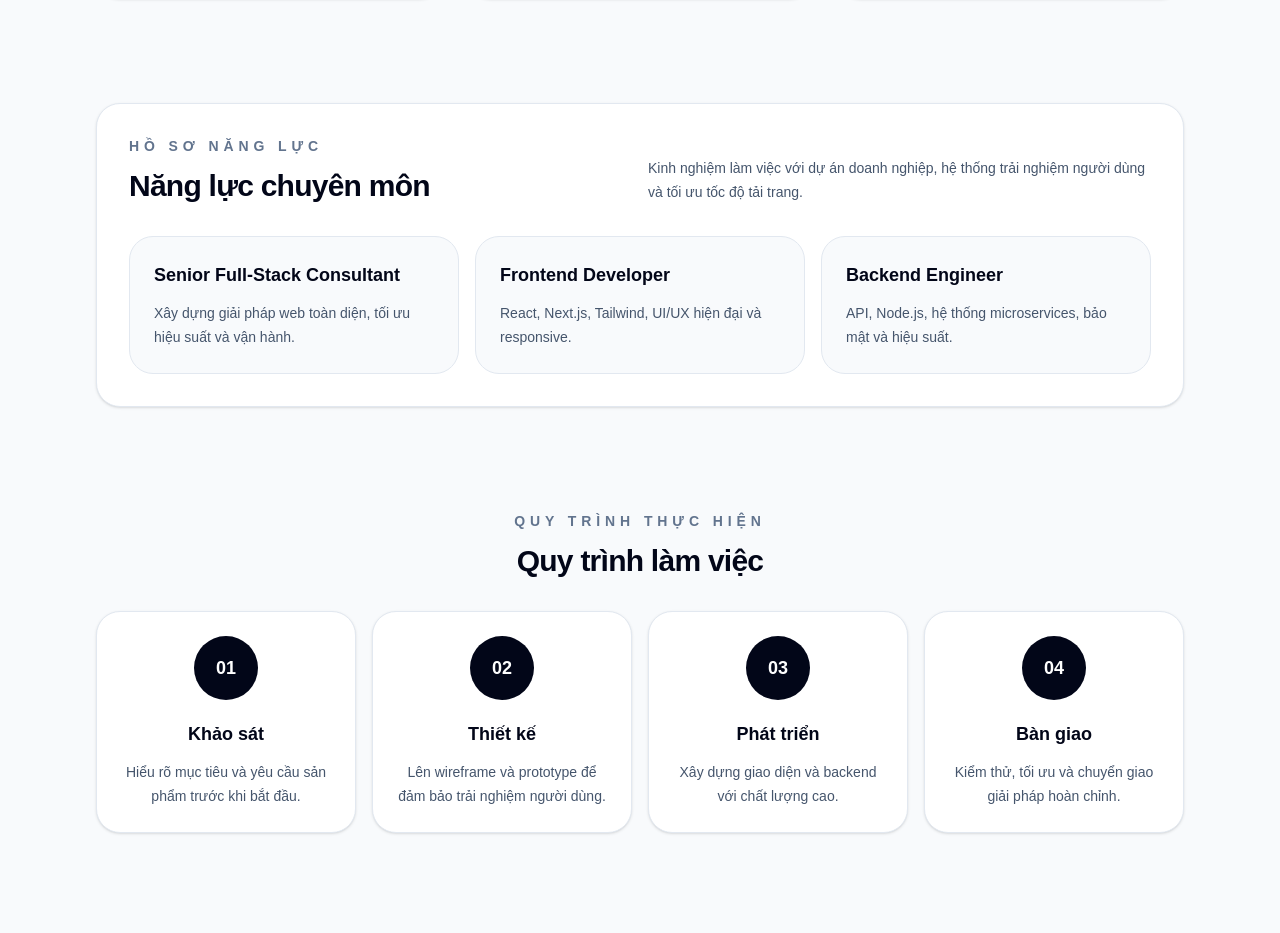
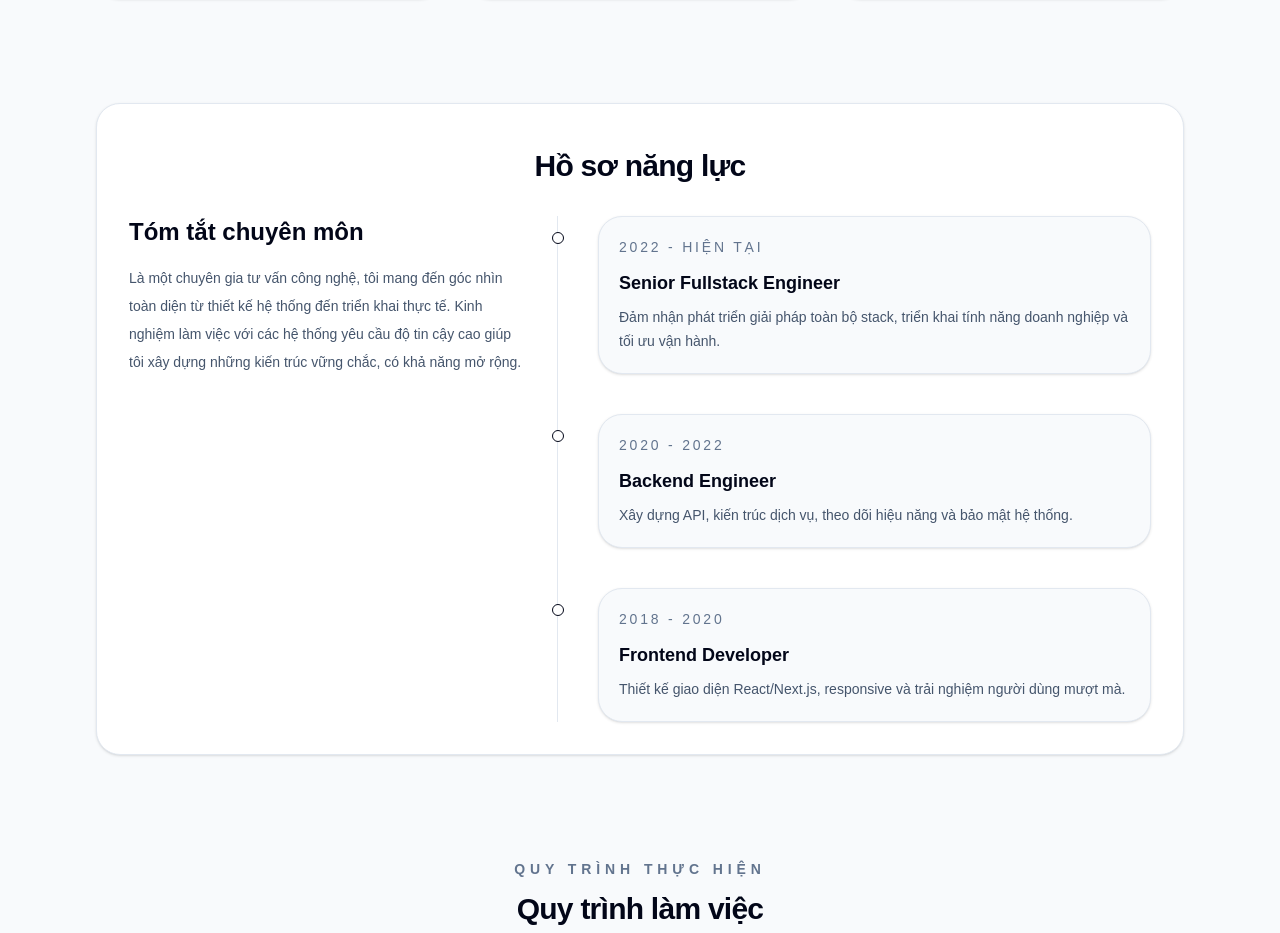
Before and after one commit to DBPCod/Portfolio, a Next.js app in the folder portfolio/: page /dashboard in a window 1280 px wide. Shown: the part 1380-2313 px from the top of the page. Built offline with nearby package versions, Linux system fonts and the light colour scheme.

Commit message:
fix: sửa giao diện quá trình kinh nghiệm

```diff
--- a/portfolio/app/dashboard/_component/Skills.tsx
+++ b/portfolio/app/dashboard/_component/Skills.tsx
@@ -1,26 +1,54 @@
-const skills = [
-  { title: "Senior Full-Stack Consultant", description: "Xây dựng giải pháp web toàn diện, tối ưu hiệu suất và vận hành." },
-  { title: "Frontend Developer", description: "React, Next.js, Tailwind, UI/UX hiện đại và responsive." },
-  { title: "Backend Engineer", description: "API, Node.js, hệ thống microservices, bảo mật và hiệu suất." },
+const overview = {
+  title: "Tóm tắt chuyên môn",
+  description:
+    "Là một chuyên gia tư vấn công nghệ, tôi mang đến góc nhìn toàn diện từ thiết kế hệ thống đến triển khai thực tế. Kinh nghiệm làm việc với các hệ thống yêu cầu độ tin cậy cao giúp tôi xây dựng những kiến trúc vững chắc, có khả năng mở rộng.",
+};
+
+const timelineItems = [
+  {
+    period: "2022 - hiện tại",
+    role: "Senior Fullstack Engineer",
+    detail: "Đảm nhận phát triển giải pháp toàn bộ stack, triển khai tính năng doanh nghiệp và tối ưu vận hành.",
+  },
+  {
+    period: "2020 - 2022",
+    role: "Backend Engineer",
+    detail: "Xây dựng API, kiến trúc dịch vụ, theo dõi hiệu năng và bảo mật hệ thống.",
+  },
+  {
+    period: "2018 - 2020",
+    role: "Frontend Developer",
+    detail: "Thiết kế giao diện React/Next.js, responsive và trải nghiệm người dùng mượt mà.",
+  },
 ];
 
 export default function Skills() {
   return (
     <section id="skills" className="mt-20 rounded-3xl border border-slate-200 bg-white p-8 shadow-sm">
+      <h2 className="w-full mt-3 text-3xl font-semibold tracking-tight text-center text-slate-950">Hồ sơ năng lực</h2>
       <div className="mb-8 grid gap-4 md:grid-cols-2 md:items-end">
-        <div>
-          <p className="text-sm font-semibold uppercase tracking-[0.35em] text-slate-500">Hồ sơ năng lực</p>
-          <h2 className="mt-3 text-3xl font-semibold tracking-tight text-slate-950">Năng lực chuyên môn</h2>
+      </div>
+
+      <div className="flex flex-col gap-8 lg:flex-row lg:items-start">
+        <div className="lg:w-[40%]">
+          <h3 className="text-2xl font-semibold text-slate-950">{overview.title}</h3>
+          <p className="mt-4 text-sm leading-7 text-slate-600">{overview.description}</p>
         </div>
-        <p className="text-sm leading-6 text-slate-600">Kinh nghiệm làm việc với dự án doanh nghiệp, hệ thống trải nghiệm người dùng và tối ưu tốc độ tải trang.</p>
-      </div>
-      <div className="grid gap-4 sm:grid-cols-3">
-        {skills.map((skill) => (
-          <div key={skill.title} className="rounded-3xl border border-slate-200 bg-slate-50 p-6">
-            <h3 className="text-lg font-semibold text-slate-950">{skill.title}</h3>
-            <p className="mt-3 text-sm leading-6 text-slate-600">{skill.description}</p>
-          </div>
-        ))}
+
+        <div className="lg:w-[60%]">
+          <ul className="relative space-y-10 border-l border-slate-200">
+            {timelineItems.map((item) => (
+              <li key={item.period} className="relative pl-10">
+                <span className="absolute left-0 top-4 -translate-x-1/2 h-3 w-3 rounded-full border border-slate-950 bg-white" />
+                <div className="rounded-3xl border border-slate-200 bg-slate-50 p-5 shadow-sm">
+                  <p className="text-sm font-medium uppercase tracking-[0.2em] text-slate-500">{item.period}</p>
+                  <h4 className="mt-3 text-lg font-semibold text-slate-950">{item.role}</h4>
+                  <p className="mt-2 text-sm leading-6 text-slate-600">{item.detail}</p>
+                </div>
+              </li>
+            ))}
+          </ul>
+        </div>
       </div>
     </section>
   );
--- a/portfolio/package.json
+++ b/portfolio/package.json
@@ -9,6 +9,9 @@
     "lint": "eslint"
   },
   "dependencies": {
+    "@fortawesome/fontawesome-svg-core": "^7.2.0",
+    "@fortawesome/free-solid-svg-icons": "^7.2.0",
+    "@fortawesome/react-fontawesome": "^3.3.1",
     "next": "16.2.9",
     "react": "19.2.4",
     "react-dom": "19.2.4"
```
Also changed, not shown: 2 other files (tests, documents, lock files or other folders).
